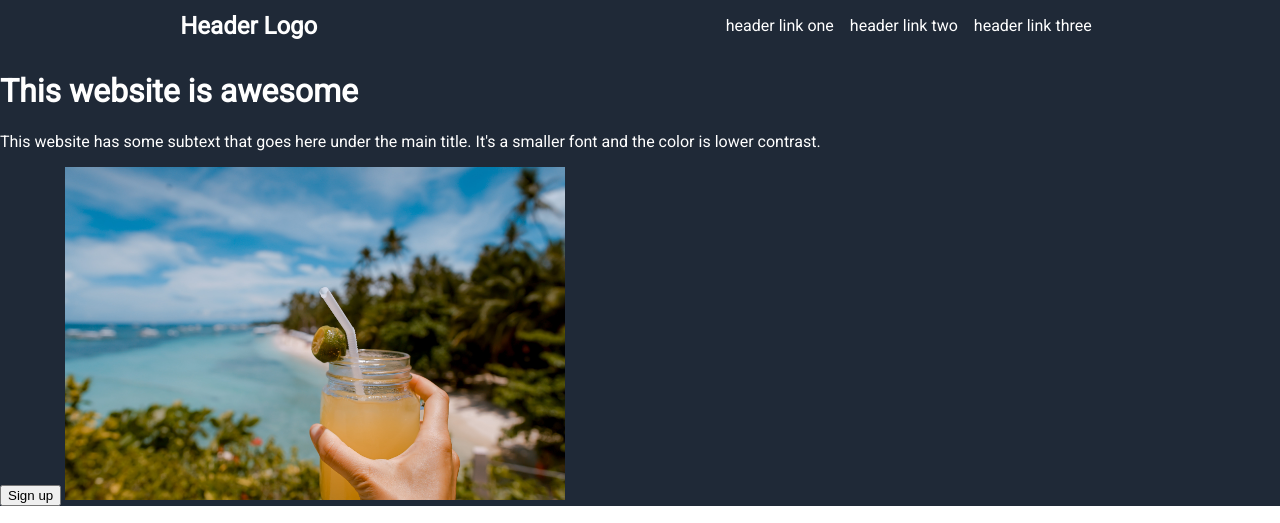
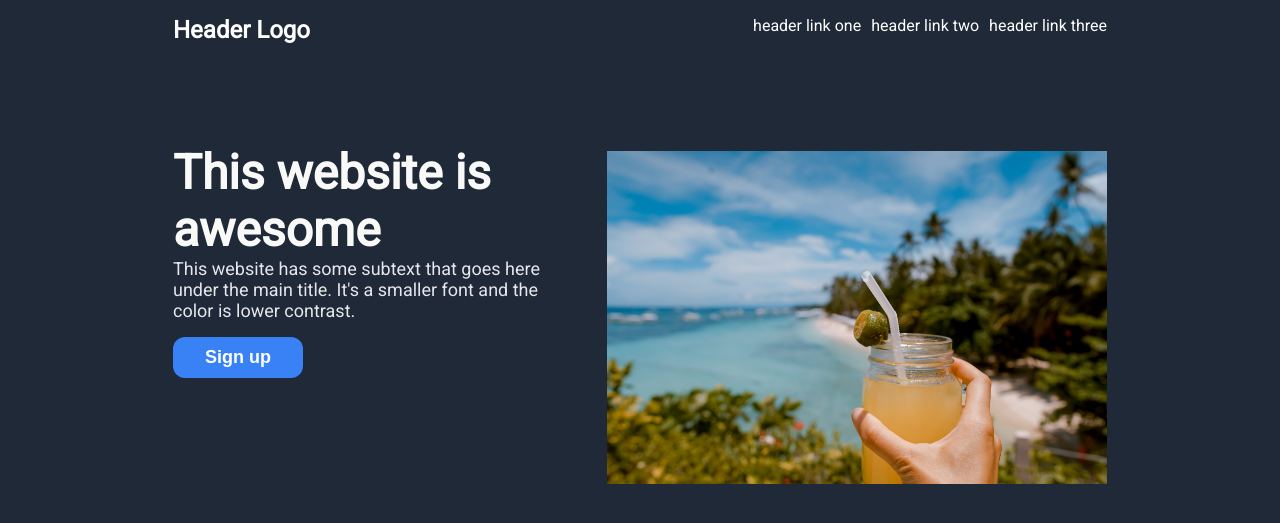
Before and after one commit to cutetofuu/flex-website, a plain HTML site: page index.html in a window 1280 px wide. Shown: the top 523 px of the page. Drawn offline with Linux system fonts and the light colour scheme.

Commit message:
Style links and hero content

```diff
--- a/index.html
+++ b/index.html
@@ -7,20 +7,22 @@
     </head>
     <body>
         <div class="header">
-            <div class="links">
+            <div class="left-items">
                 <header>Header Logo</header>
+                <div class="hero">
+                    <h1>This website is awesome</h1>
+                    <div class="hero-text">This website has some subtext that goes here under the main title. It's a smaller font and the color is lower contrast.</div>
+                    <button>Sign up</button>
+                </div>
+            </div>
+
+            <div class="right-items">
                 <ul>
                     <li><a href="#">header link one</a></li>
                     <li><a href="#">header link two</a></li>
                     <li><a href="#">header link three</a></li>
                 </ul>
-            </div>
-
-            <div class="hero">
-                <h1>This website is awesome</h1>
-                <p>This website has some subtext that goes here under the main title. It's a smaller font and the color is lower contrast.</p>
-                <button>Sign up</button>
-                <img src="images/toa-heftiba-bvhEYmFU7ec-unsplash.jpg" width=500px alt="Calamansi juice with a blurred beach in the background">
+                <img src="images/toa-heftiba-bvhEYmFU7ec-unsplash.jpg" class="hero" width=500px alt="Calamansi juice with a blurred beach in the background">
             </div>
         </div>
 
--- a/style.css
+++ b/style.css
@@ -10,30 +10,69 @@ body {
 .header {
     background-color: #1F2937;
     color: #fff;
+    display: flex;
+    justify-content: center;
+    padding-bottom: 100px;
 
 }
 
-.links {
-    display: flex;
-    justify-content: space-around;
-    align-items: center;
+.left-items {
+    width: 30%;
+    padding-right: 50px;
 }
 
 header {
     font-size: 24px;
     font-weight: bold;
+    margin-top: 16px;
 }
 
 ul {
     list-style-type: none;
     display: flex;
+    justify-content: flex-end;
+    margin: 16px 0;
+    padding: 0;
 }
 
 li {
-    margin: 0 8px;
+    margin-left: 10px;
 }
 
 a {
     color: #fff;
     text-decoration: none;
 }
+
+.hero {
+    margin-top: 100px;
+}
+
+h1 {
+    color: #F9FAF8;
+    font-size: 48px;
+    font-weight: extra-bold;
+    margin-bottom: 0;
+}
+
+.hero-text {
+    color: #E5E7EB;
+    font-size: 18px;
+    margin-bottom: 16px;
+}
+
+button {
+    background-color: #3882f6;
+    border: none;
+    border-radius: 12px;
+    color: #fff;
+    font-size: 18px;
+    font-weight: 700;
+    padding: 10px 32px;
+}
+
+.content {
+    display: flex;
+    align-items: center;
+    flex-direction: column;
+}
```
